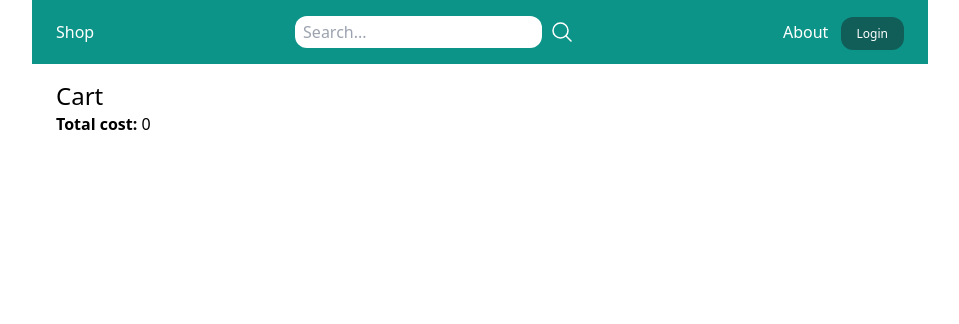
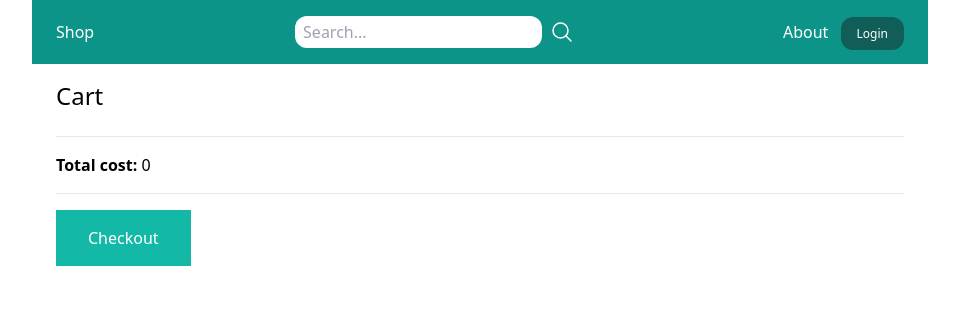
Before and after one commit to billybboy/ecommerce-django, a Django app: page /cart/ in a window 1280 px wide. Shown: the top 324 px of the page, without its empty margins (160-1119 px from the left). Run offline with Django 4.2, Linux system fonts and the light colour scheme; data that the repository does not hold is empty; some libraries are stand-ins or nearby versions.

Commit message:
refactor code

```diff
--- a/category/cart.py
+++ b/category/cart.py
@@ -40,7 +40,7 @@ class Cart(object):
             self.cart[product_id]['quantity'] += int(quantity)
 
             if self.cart[product_id]['quantity'] == 0:
-                self.remove(product_idk)
+                self.remove(product_id)
 
         self.save()
 
--- a/category/templates/category/cart_view.html
+++ b/category/templates/category/cart_view.html
@@ -5,19 +5,39 @@
 {% endblock %}
 
 {% block content %}
-    <h1 class="text-2xl">Cart</h1>
+    <h1 class="mb-6 text-2xl">Cart</h1>
 
     {% for item in cart %}
-        <p class="mb-2">
-            <b>Title: </b> {{ item.product.title }}<br>
-            <b>Quantity: </b>{{ item.quantity }}<br>
+        <div class="px-4 py-4 mb-2 bg-teal-100">
+            <h2 class="text-2xl">{{ item.product.title }}</h2>
 
-            <a href="{% url 'category:change_quantity' item.product.id %}?action=increase">Increase +</a>
-            <a href="{% url 'category:change_quantity' item.product.id %}?action=decrease">Decrease -</a>
+            <div class="mt-4 mb-4">
+                <a href="{% url 'category:change_quantity' item.product.id %}?action=increase">
+                    <svg xmlns="http://www.w3.org/2000/svg" fill="none" viewBox="0 0 24 24" stroke-width="1.5" stroke="currentColor" class="inline-block w-6 h-6">
+                    <path stroke-linecap="round" stroke-linejoin="round" d="M12 9v6m3-3H9m12 0a9 9 0 11-18 0 9 9 0 0118 0z" />
+                    </svg>
+                </a>
+                {{ item.quantity }}
+                <a href="{% url 'category:change_quantity' item.product.id %}?action=decrease">
+                    <svg xmlns="http://www.w3.org/2000/svg" fill="none" viewBox="0 0 24 24" stroke-width="1.5" stroke="currentColor" class="inline-block w-6 h-6">
+                        <path stroke-linecap="round" stroke-linejoin="round" d="M15 12H9m12 0a9 9 0 11-18 0 9 9 0 0118 0z" />
+                    </svg>
+                </a>
+            </div>
 
-            <a href="{% url 'category:remove_from_cart' item.product.id %}">Remove from cart</a>
-        </p>
+            <a href="{% url 'category:remove_from_cart' item.product.id %}">
+                <svg xmlns="http://www.w3.org/2000/svg" fill="none" viewBox="0 0 24 24" stroke-width="1.5" stroke="currentColor" class="w-6 h-6">
+                    <path stroke-linecap="round" stroke-linejoin="round" d="M14.74 9l-.346 9m-4.788 0L9.26 9m9.968-3.21c.342.052.682.107 1.022.166m-1.022-.165L18.16 19.673a2.25 2.25 0 01-2.244 2.077H8.084a2.25 2.25 0 01-2.244-2.077L4.772 5.79m14.456 0a48.108 48.108 0 00-3.478-.397m-12 .562c.34-.059.68-.114 1.022-.165m0 0a48.11 48.11 0 013.478-.397m7.5 0v-.916c0-1.18-.91-2.164-2.09-2.201a51.964 51.964 0 00-3.32 0c-1.18.037-2.09 1.022-2.09 2.201v.916m7.5 0a48.667 48.667 0 00-7.5 0" />
+                </svg>
+            </a>
+        </div>
     {% endfor %}
 
+    <hr class="mt-4 mb-4">
+
     <strong>Total cost: </strong>{{ cart.get_total_cost }}
+
+    <hr class="mt-4 mb-4">
+
+    <a href="." class="inline-block px-8 py-4 bg-teal-500 text-white">Checkout</a>
 {% endblock %}
```
